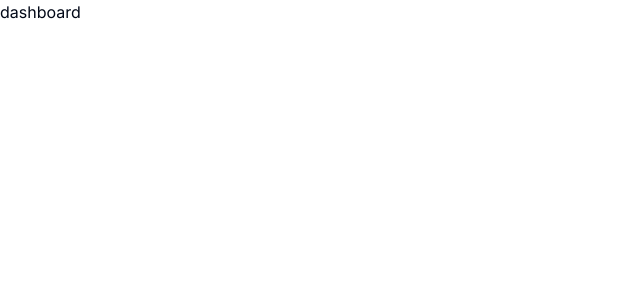
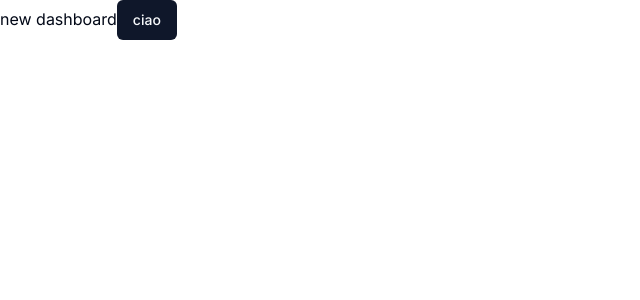
Before and after one commit to DaveCode87/gym-app, a Next.js app: page / in a window 1280 px wide. Shown: the top 300 px of the page, without its empty margins (0-640 px from the left). Built offline with nearby package versions, Linux system fonts and the light colour scheme.

Commit message:
(feat add new button shadcn)

```diff
--- /dev/null
+++ b/app/(root)/page.tsx
@@ -0,0 +1,5 @@
+import { Button } from "@/components/ui/button";
+
+export default function Home() {
+  return <div>new dashboard<Button>ciao</Button></div>;
+}
--- a/app/globals.css
+++ b/app/globals.css
@@ -2,6 +2,11 @@
 @tailwind components;
 @tailwind utilities;
 
+html,
+body,
+:root{
+  height: 100%;
+}
 @layer base {
   :root {
     --background: 0 0% 100%;
--- a/app/page.tsx
+++ /dev/null
@@ -1,7 +0,0 @@
-import Image from 'next/image'
-
-export default function Home() {
-  return (
-<div>dashboard</div>
-  )
-}
--- /dev/null
+++ b/components/ui/button.tsx
@@ -0,0 +1,56 @@
+import * as React from "react"
+import { Slot } from "@radix-ui/react-slot"
+import { cva, type VariantProps } from "class-variance-authority"
+
+import { cn } from "@/lib/utils"
+
+const buttonVariants = cva(
+  "inline-flex items-center justify-center whitespace-nowrap rounded-md text-sm font-medium ring-offset-background transition-colors focus-visible:outline-none focus-visible:ring-2 focus-visible:ring-ring focus-visible:ring-offset-2 disabled:pointer-events-none disabled:opacity-50",
+  {
+    variants: {
+      variant: {
+        default: "bg-primary text-primary-foreground hover:bg-primary/90",
+        destructive:
+          "bg-destructive text-destructive-foreground hover:bg-destructive/90",
+        outline:
+          "border border-input bg-background hover:bg-accent hover:text-accent-foreground",
+        secondary:
+          "bg-secondary text-secondary-foreground hover:bg-secondary/80",
+        ghost: "hover:bg-accent hover:text-accent-foreground",
+        link: "text-primary underline-offset-4 hover:underline",
+      },
+      size: {
+        default: "h-10 px-4 py-2",
+        sm: "h-9 rounded-md px-3",
+        lg: "h-11 rounded-md px-8",
+        icon: "h-10 w-10",
+      },
+    },
+    defaultVariants: {
+      variant: "default",
+      size: "default",
+    },
+  }
+)
+
+export interface ButtonProps
+  extends React.ButtonHTMLAttributes<HTMLButtonElement>,
+    VariantProps<typeof buttonVariants> {
+  asChild?: boolean
+}
+
+const Button = React.forwardRef<HTMLButtonElement, ButtonProps>(
+  ({ className, variant, size, asChild = false, ...props }, ref) => {
+    const Comp = asChild ? Slot : "button"
+    return (
+      <Comp
+        className={cn(buttonVariants({ variant, size, className }))}
+        ref={ref}
+        {...props}
+      />
+    )
+  }
+)
+Button.displayName = "Button"
+
+export { Button, buttonVariants }
--- a/package.json
+++ b/package.json
@@ -9,6 +9,7 @@
     "lint": "next lint"
   },
   "dependencies": {
+    "@radix-ui/react-slot": "^1.0.2",
     "class-variance-authority": "^0.7.0",
     "clsx": "^2.0.0",
     "lucide-react": "^0.288.0",
```
Also changed, not shown: 1 other file (tests, documents, lock files or other folders).
